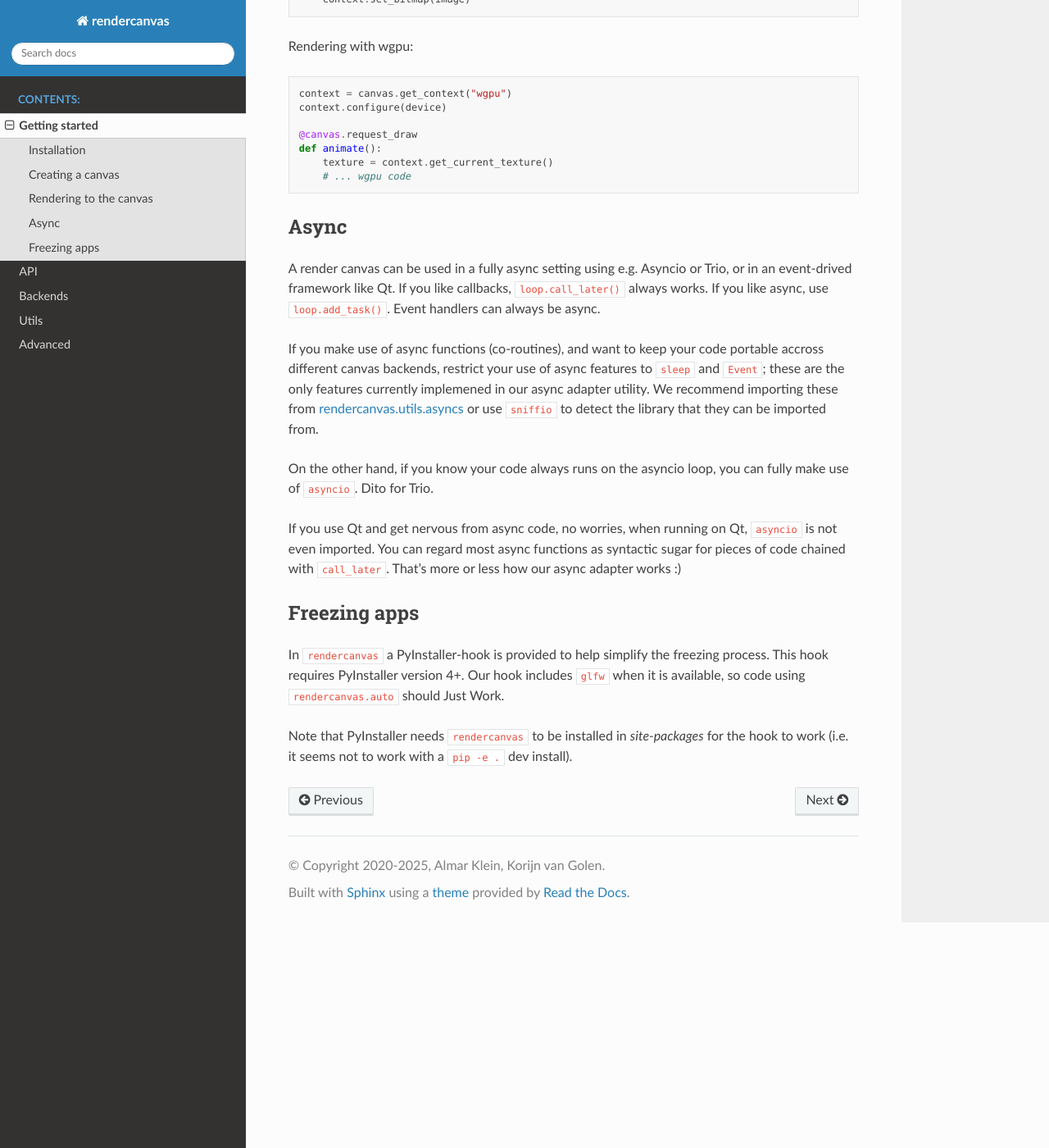
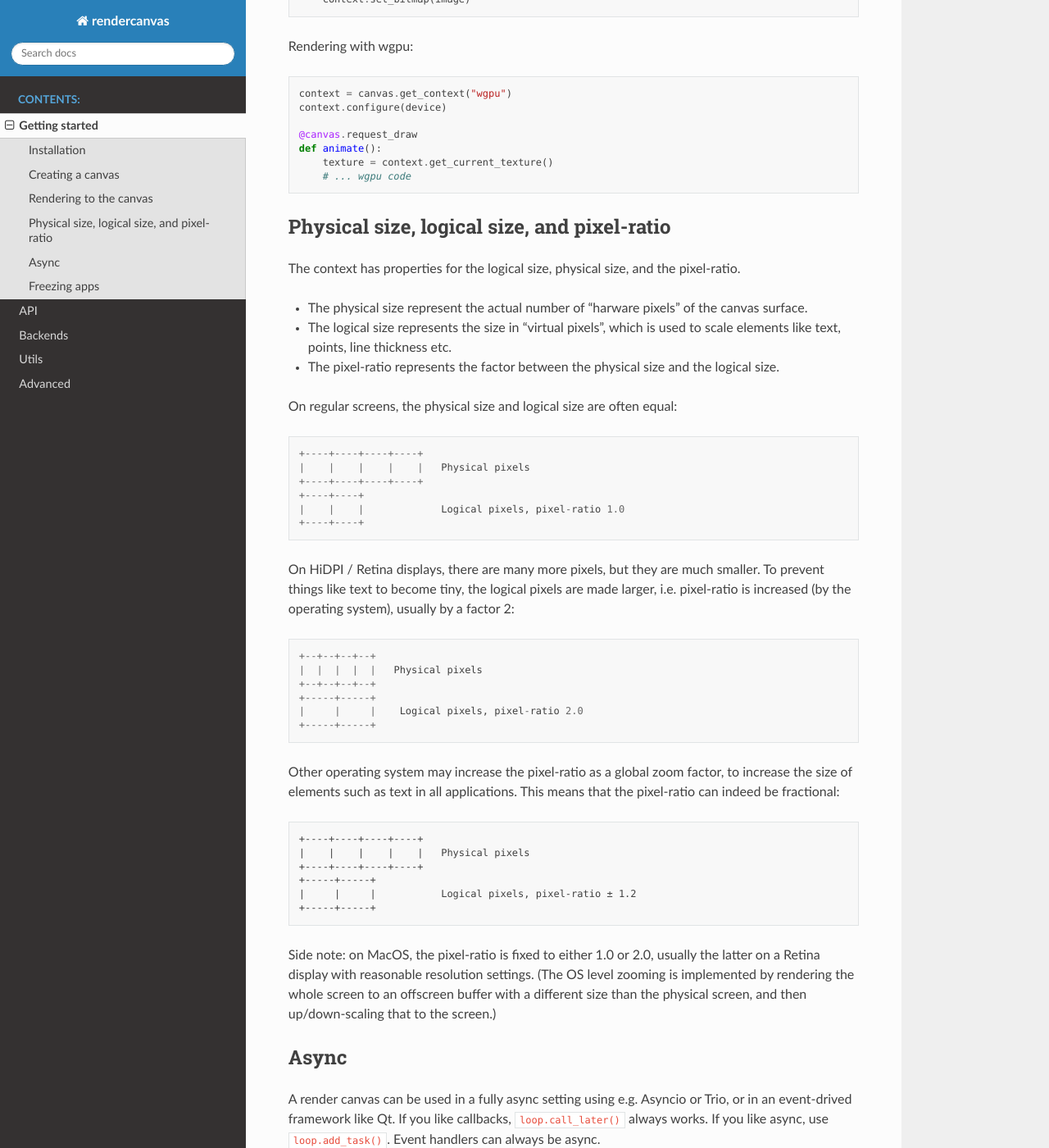
Before and after one commit to pygfx/rendercanvas, a Sphinx documentation site: the page built from docs/start.rst, in a window 1280 px wide and 1400 px high, scrolled down 1217 px. Shown: the whole window at 82% size. Built offline with Sphinx 7.4.7 and the Read the Docs theme 3.1.0, drawn with Linux system fonts in a browser that asks for light colours; pages that are not in the unit, such as notebooks, are missing from menus.

Commit message:
Add docs on physical-size, logical-size and pixel-ratio to guide (#129)

```diff
--- a/docs/start.rst
+++ b/docs/start.rst
@@ -70,6 +70,56 @@ Rendering with wgpu:
         # ... wgpu code
 
 
+Physical size, logical size, and pixel-ratio
+--------------------------------------------
+
+The context has properties for the logical size, physical size, and the
+pixel-ratio.
+
+* The physical size represent the actual number of "harware pixels" of the canvas surface.
+* The logical size represents the size in "virtual pixels", which is used to scale elements like text, points, line thickness etc.
+* The pixel-ratio represents the factor between the physical size and the logical size.
+
+On regular screens, the physical size and logical size are often equal:
+
+.. code-block::
+
+    +----+----+----+----+
+    |    |    |    |    |   Physical pixels
+    +----+----+----+----+
+    +----+----+
+    |    |    |             Logical pixels, pixel-ratio 1.0
+    +----+----+
+
+On HiDPI / Retina displays, there are many more pixels, but they are much smaller. To prevent things like text to become tiny,
+the logical pixels are made larger, i.e. pixel-ratio is increased (by the operating system), usually by a factor 2:
+
+.. code-block::
+
+    +--+--+--+--+
+    |  |  |  |  |   Physical pixels
+    +--+--+--+--+
+    +-----+-----+
+    |     |     |    Logical pixels, pixel-ratio 2.0
+    +-----+-----+
+
+Other operating system may increase the pixel-ratio as a global zoom factor, to increase the size of elements such as text in all applications.
+This means that the pixel-ratio can indeed be fractional:
+
+.. code-block::
+
+    +----+----+----+----+
+    |    |    |    |    |   Physical pixels
+    +----+----+----+----+
+    +-----+-----+
+    |     |     |           Logical pixels, pixel-ratio ± 1.2
+    +-----+-----+
+
+Side note: on MacOS, the pixel-ratio is fixed to either 1.0 or 2.0, usually the latter on a Retina display with reasonable resolution settings. (The OS level
+zooming is implemented by rendering the whole screen to an offscreen buffer with
+a different size than the physical screen, and then up/down-scaling that to the
+screen.)
+
 
 .. _async:
 
```
